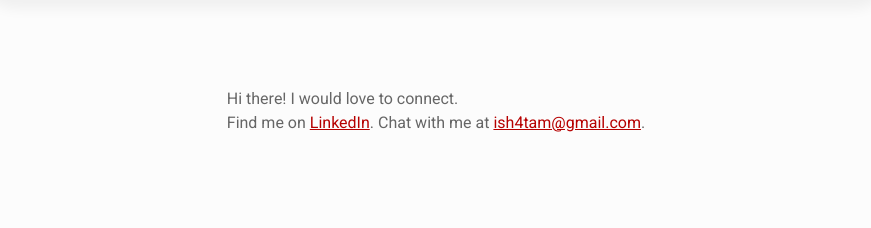
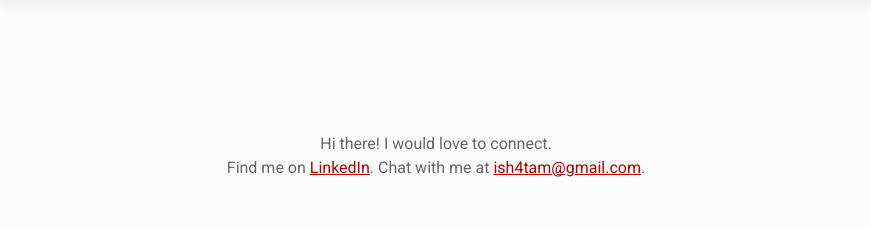
Before and after one commit to isha-tamrakar/portfolio, a plain HTML site: page index.html in a window 1280 px wide. Shown: the part 1627-1855 px from the top of the page, without its empty margins (204-1075 px from the left). Before the commit the page ends 1807 px from the top, so only its background shows below. Drawn offline with nearby package versions, Linux system fonts and the light colour scheme; a web font is replaced by a local one.

Commit message:
Add files via upload

```diff
--- a/style.css
+++ b/style.css
@@ -226,14 +226,17 @@ footer a {
     color: rgb(182, 0, 0);
 }
 
-header, footer {
+header, .footer {
     margin: 5% 0%;
 }
 
-footer {
+.footer {
     display: flex;
+    flex-direction: column;
     justify-content: center;
+    text-align: center;
 }
+
 
 
 
```
